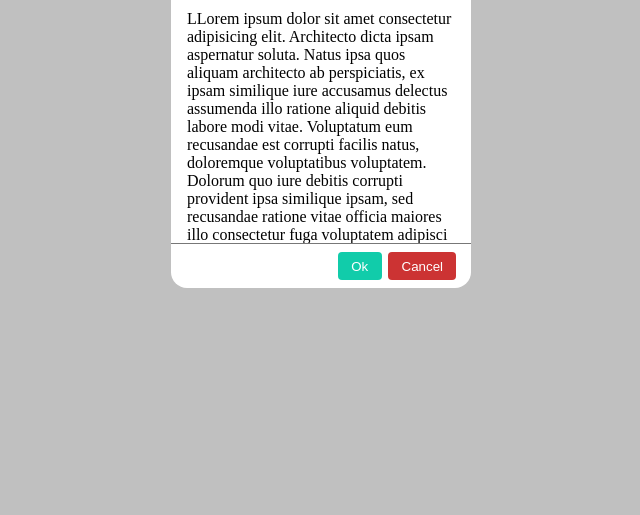
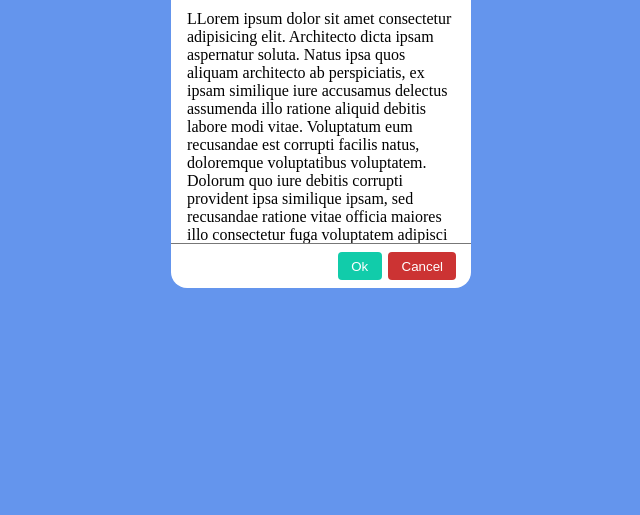
Before and after one commit to Dykann/CSS-Practice, a plain HTML site: page Overflow/modal.html in a window 1280 px wide. Shown: the part 285-800 px from the top of the page, without its empty margins (319-959 px from the left). Drawn offline with Linux system fonts and the light colour scheme.

Commit message:
:art: Change backgroud-color and add some modifications in the html code

```diff
--- a/Overflow/modal.css
+++ b/Overflow/modal.css
@@ -11,7 +11,7 @@ body {
   justify-content: center;
   align-items: center;
   height: 100vh;
-  background-color: silver;
+  background-color: cornflowerblue;
 }
 
 .card {
```
